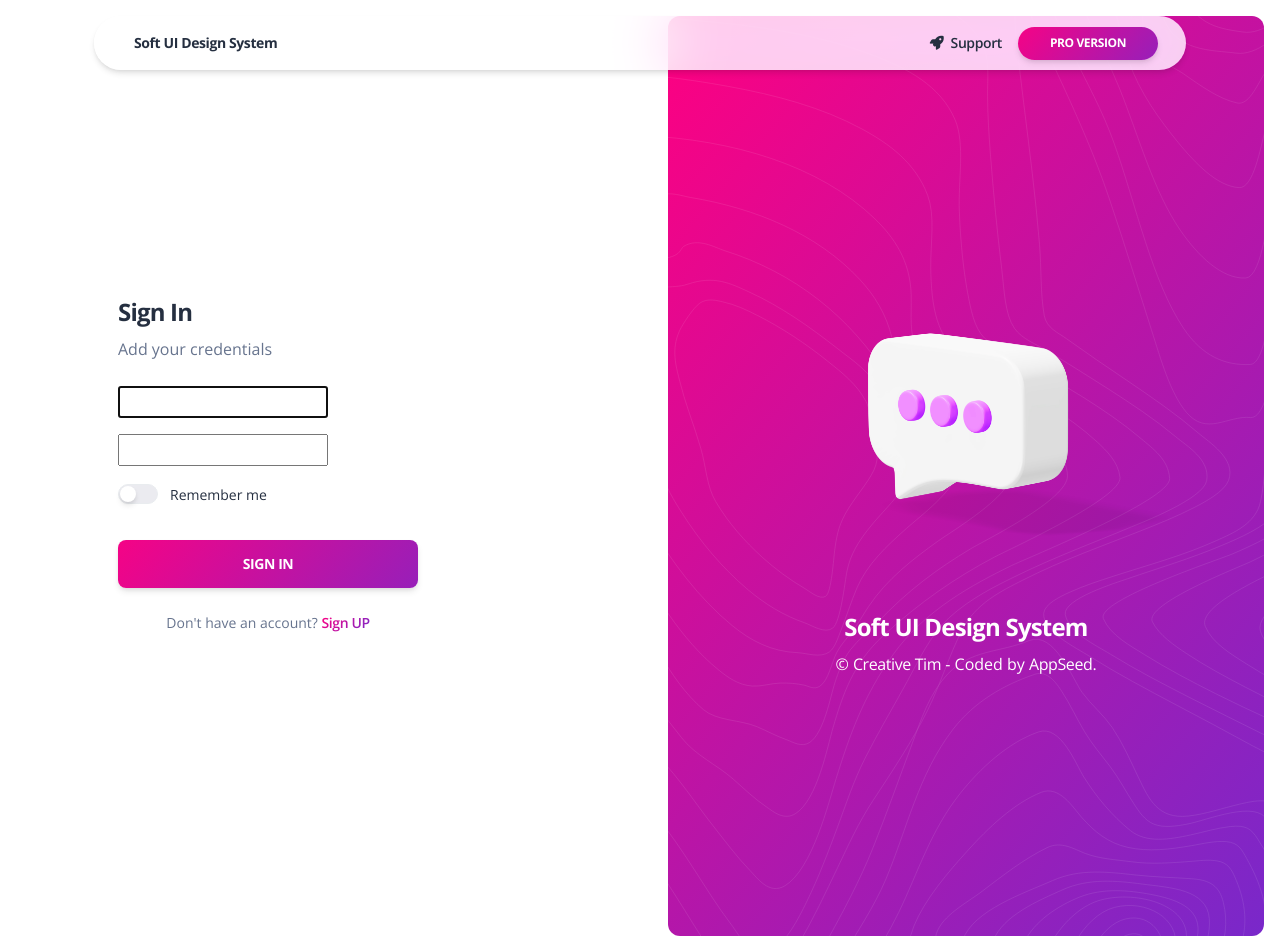
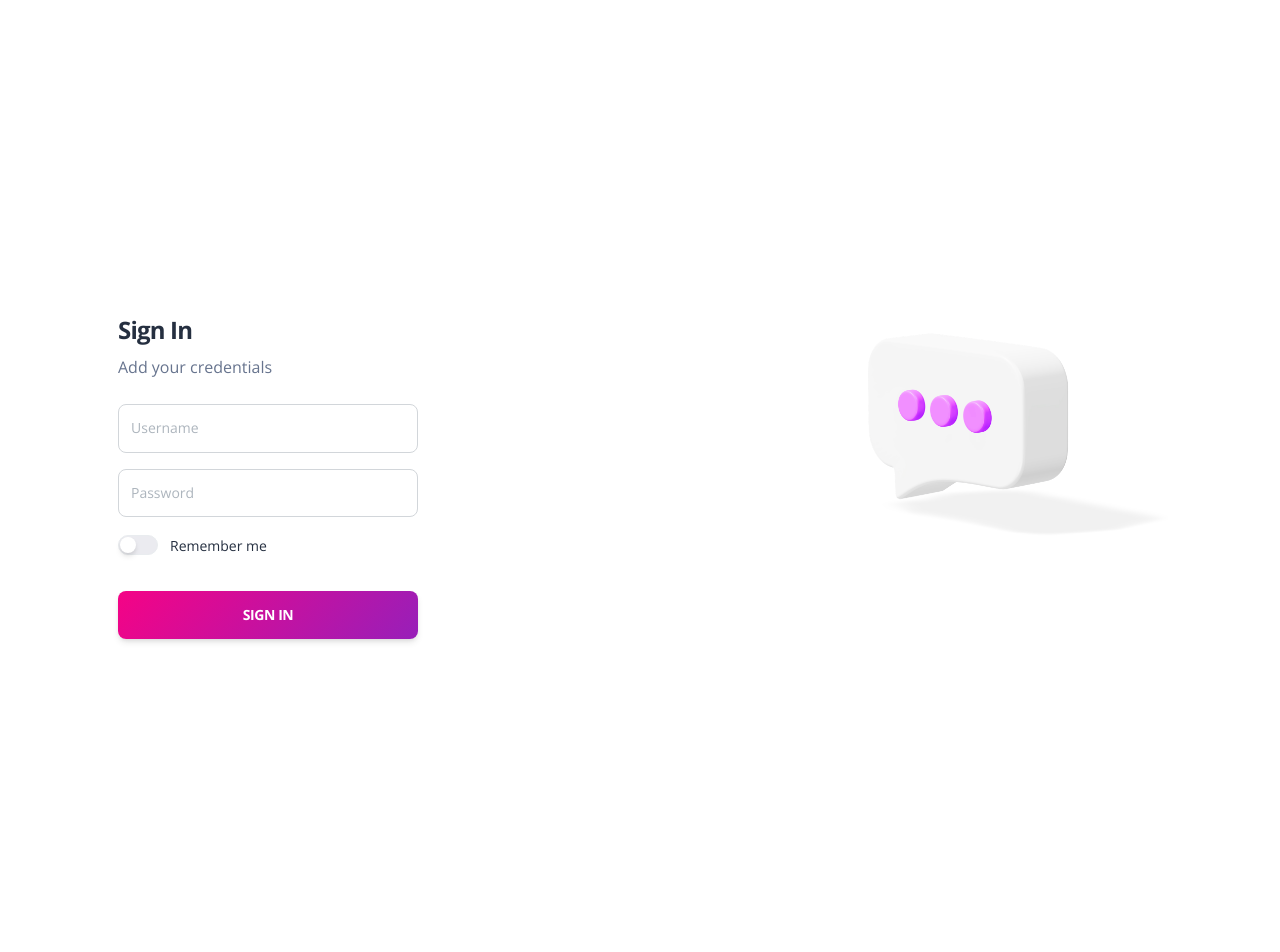
Before and after one commit to Psychox1k/task_forge, a Django app: page /accounts/login/ in a window 1280 px wide. Run offline with Django 5.2, Linux system fonts and the light colour scheme; some libraries are stand-ins or nearby versions.

Commit message:
feat(auth): add login page with LoginRequiredMixin

```diff
--- a/templates/registration/login.html
+++ b/templates/registration/login.html
@@ -9,7 +9,7 @@
 
 {% block content %}
 
-  {% include "includes/navigation-auth.html" %}
+
 
   <section>
     <div class="page-header section-height-100">
@@ -34,11 +34,11 @@
                   {% csrf_token %}
 
                   <div class="mb-3">
-                    {{ form.username }}
+                    <input type="text" name="username" class="form-control form-control-lg" placeholder="Username" required>                  </div>
+                  <div class="mb-3">
+                    <input type="password" name="password" class="form-control form-control-lg" placeholder="Password" required>
                   </div>
-                  <div class="mb-3">
-                    {{ form.password }}
-                  </div>
+
                   <div class="form-check form-switch">
                     <input class="form-check-input" type="checkbox" id="rememberMe">
                     <label class="form-check-label" for="rememberMe">Remember me</label>
@@ -49,26 +49,26 @@
                   </div>
                 </form>
               </div>
-              <div class="card-footer text-center pt-0 px-lg-2 px-1">
-                <p class="mb-4 text-sm mx-auto">
-                  Don't have an account?
-                  <a href="{% url 'register' %}" class="text-primary text-gradient font-weight-bold">Sign UP</a>
-                </p>
-              </div>
+{#              <div class="card-footer text-center pt-0 px-lg-2 px-1">#}
+{#                <p class="mb-4 text-sm mx-auto">#}
+{#                  Don't have an account?#}
+{#                  <a href="{% url 'register' %}" class="text-primary text-gradient font-weight-bold">Sign UP</a>#}
+{#                </p>#}
+{#              </div>#}
             </div>
           </div>
           <div class="col-6 d-lg-flex d-none h-100 my-auto pe-0 position-absolute top-0 end-0 text-center justify-content-center flex-column">
-            <div class="position-relative bg-gradient-primary h-100 m-3 px-7 border-radius-lg d-flex flex-column justify-content-center">
+            <div class="position-relative bg-gradi-primary h-100 m-3 px-7 border-radius-lg d-flex flex-column justify-content-center">
               <img src="{{ ASSETS_ROOT }}/img/shapes/pattern-lines.svg" alt="pattern-lines" class="position-absolute opacity-4 start-0">
               <div class="position-relative">
                 <img class="max-width-500 w-100 position-relative z-index-2" src="{{ ASSETS_ROOT }}/img/illustrations/chat.png">
               </div>
               <h4 class="mt-5 text-white font-weight-bolder">
-                Soft UI Design System
+                Task Forge
               </h4>
               <p class="text-white">
-                &copy; <a target="_blank" class="text-white" href="https://bit.ly/3fKQZaL" target="_blank">Creative Tim</a>
-                - Coded by <a class="text-white" target="_blank" href="https://appseed.us" target="_blank">AppSeed</a>.
+                              Created by <a class="text-white" target="_blank" href="https://bit.ly/3fKQZaL" target="_blank"> Kyrylo Zhyhariev</a>
+
               </p>
             </div>
           </div>
```
Also changed, not shown: tasks/views.py (+6 -5 lines).
